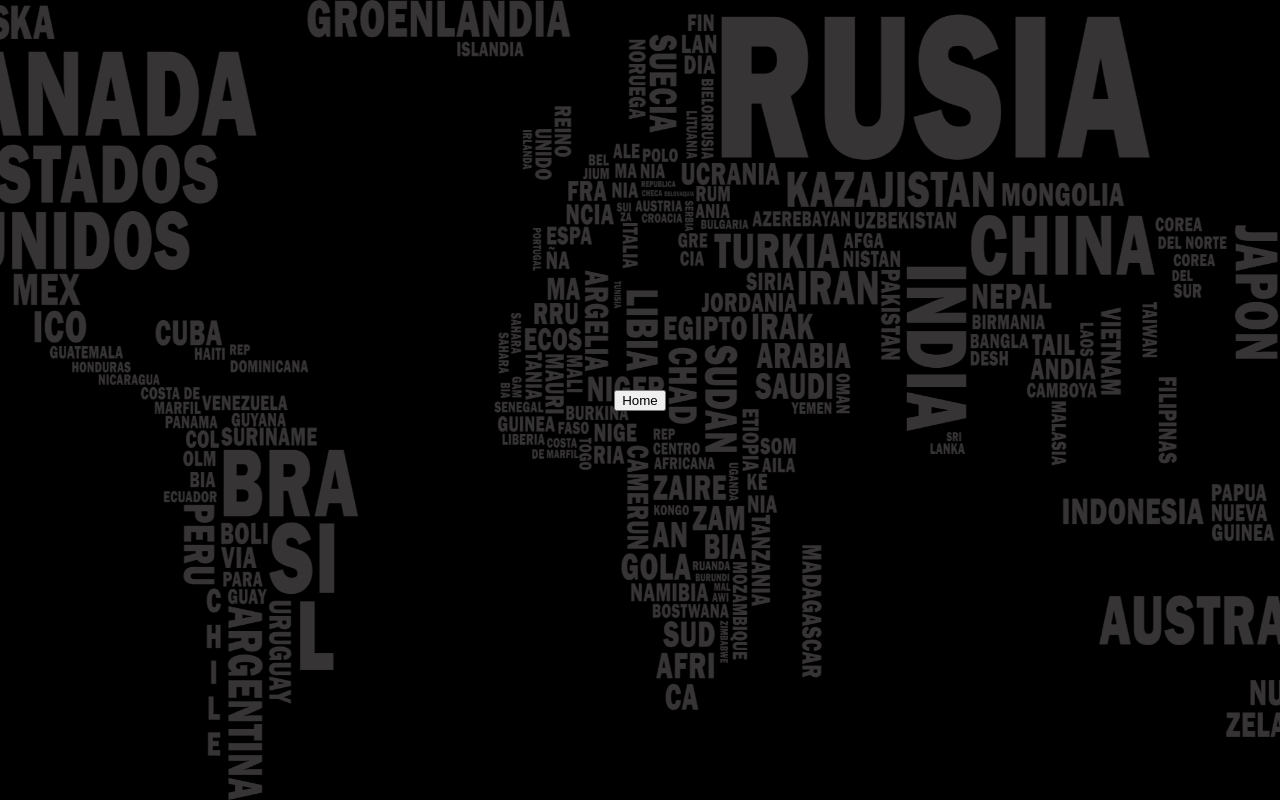
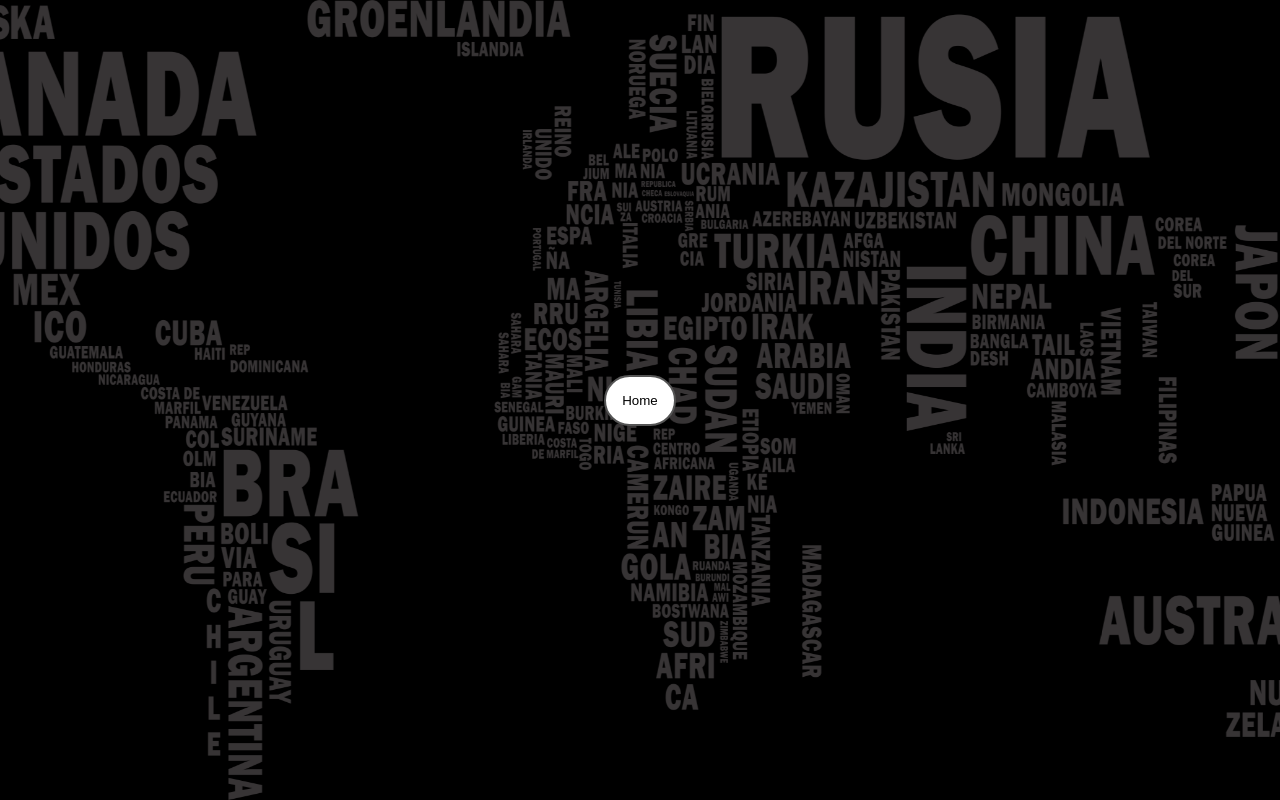
Before and after one commit to Nicovied0/PI_Countries, a React (Create React App) app in the folder client/: page / in a window 1280 px wide. Built offline with nearby package versions, Linux system fonts and the light colour scheme.

Commit message:
styles button landing page

```diff
--- a/client/src/Components/LandingPage/LandingPage.jsx
+++ b/client/src/Components/LandingPage/LandingPage.jsx
@@ -6,7 +6,7 @@ const LandingPage = () => {
   return (
     <div className={style.container}>
       <Link to={'/home'}>
-        <button>Home</button>
+        <button className={style.button_home}>Home</button>
       </Link>
     </div>
   )
--- a/client/src/Components/LandingPage/LandingPage.module.css
+++ b/client/src/Components/LandingPage/LandingPage.module.css
@@ -11,3 +11,17 @@
   background-repeat: no-repeat;
   background-attachment: fixed;
 }
+
+.button_home {
+  padding: 1rem;
+  border-radius: 2rem;
+  background-color: white;
+  color: black;
+  border: 2px solid #555555;
+}
+
+.button_home:hover {
+  background-color: #555555;
+  color: white;
+  cursor: pointer;
+}
```
